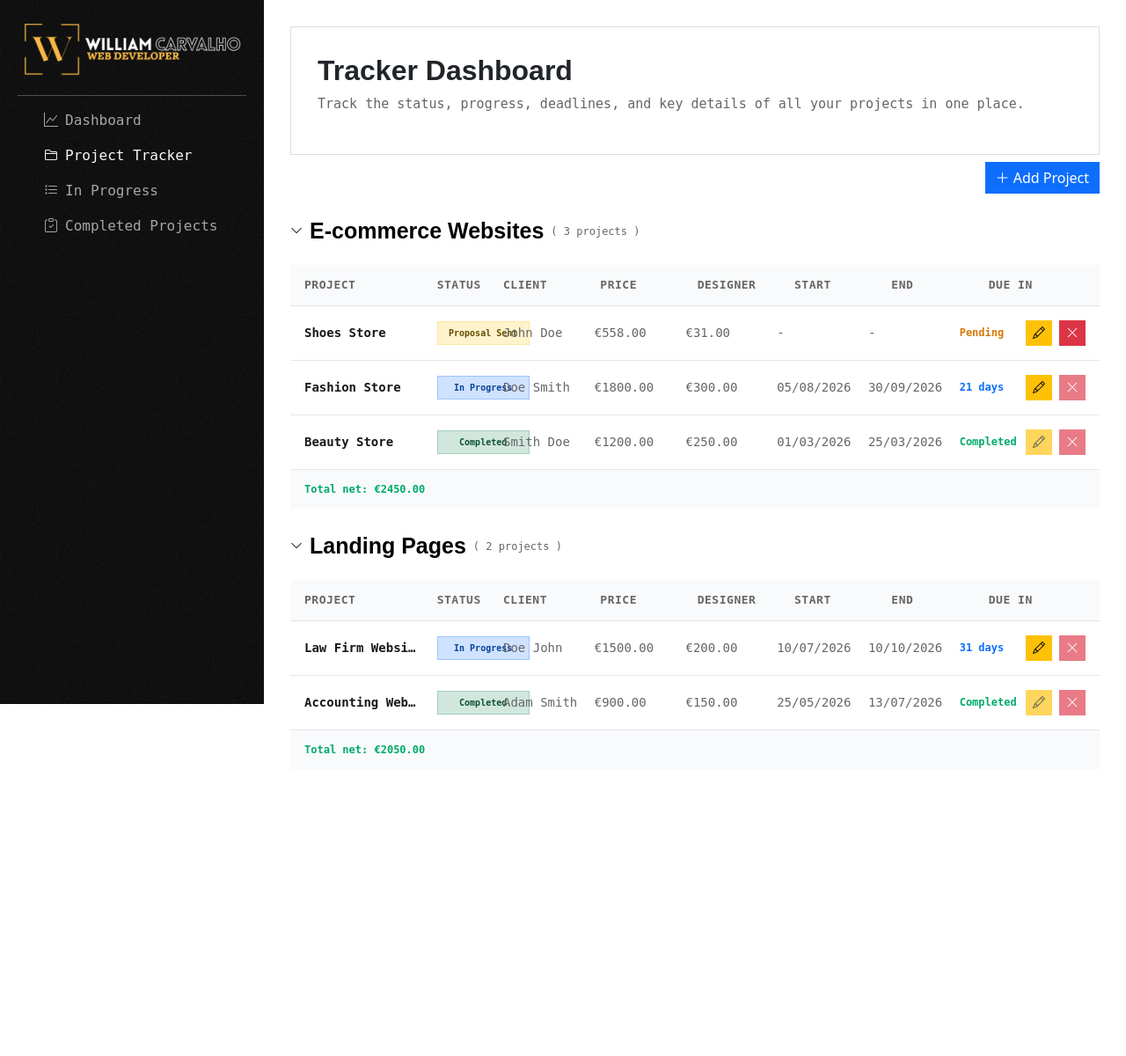
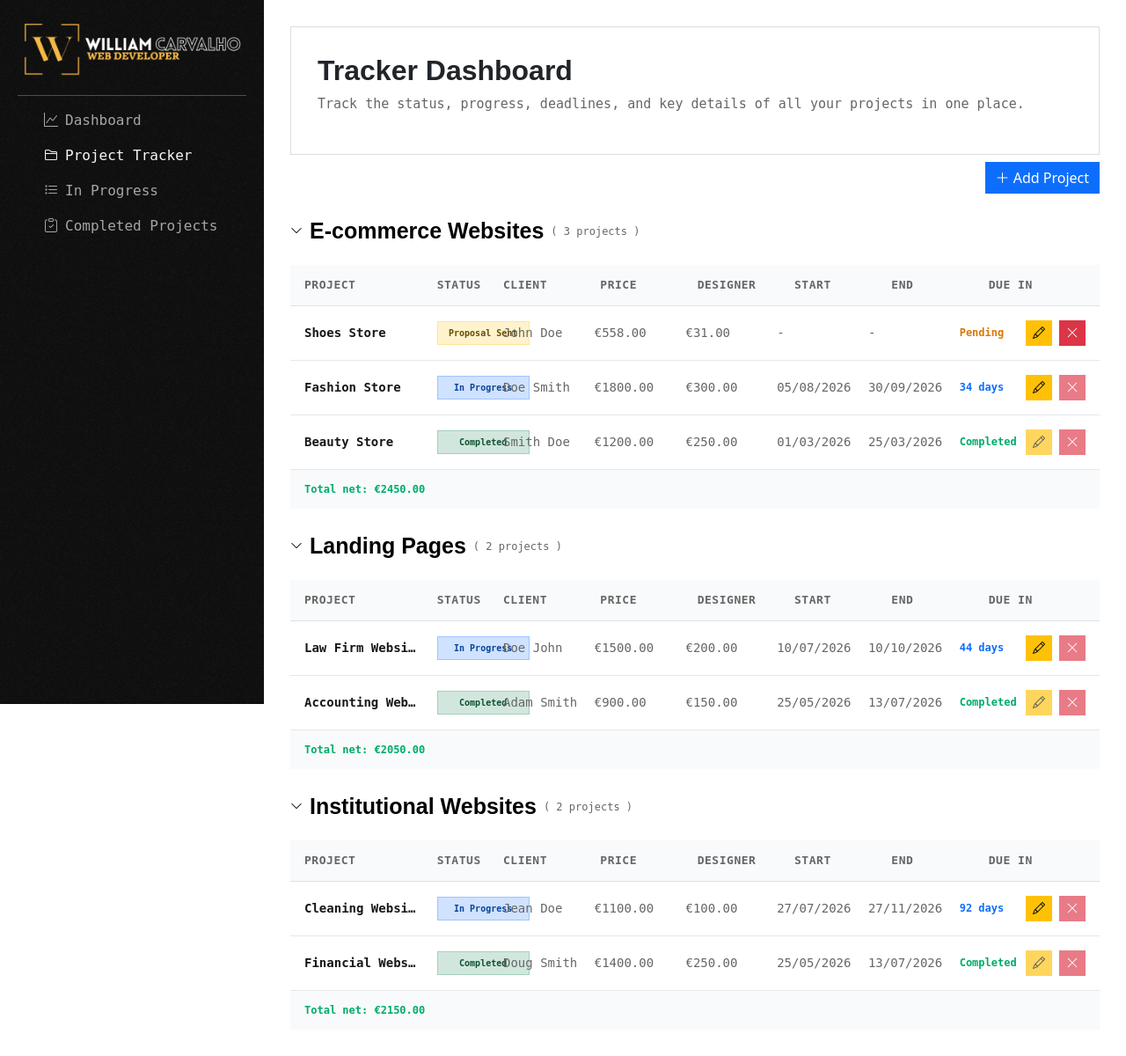
Before and after one commit to williamcarvalhodev/project-management-flask, a Flask app: page /project_tracker in a window 1280 px wide. Shown: the whole page at 88% size. Before the commit the page ends 856 px from the top, so only its background shows below. Run offline with Flask 3, Linux system fonts and the light colour scheme.

Commit message:
start approved projects with dates and tasks

```diff
--- a/app.py
+++ b/app.py
@@ -73,6 +73,29 @@ def dashboard():
 
 @app.route("/project_tracker")
 def project_tracker():
+    current_date = datetime.now().date()
+
+    # Calculate days left for active projects
+    for group in project_groups:
+        for project in group.projects:
+
+            if project.status == "In Progress":
+                end_date = datetime.strptime(
+                    project.end,
+                    "%d/%m/%Y"
+                ).date()
+
+                days_left = (end_date - current_date).days
+
+                if days_left > 0:
+                    project.days_left = f"{days_left} days"
+
+                elif days_left == 0:
+                    project.days_left = "Today"
+
+                else:
+                    project.days_left = "Overdue"
+
     return render_template(
         "project_tracker.html",
         project_groups=project_groups
@@ -121,6 +144,52 @@ def add_project():
 
     # Add the project to the selected group
     selected_group.add_project(new_project)
+
+    return redirect(url_for("project_tracker"))
+
+
+@app.route("/projects/<int:project_id>/start", methods=["POST"])
+def start_project(project_id):
+    start_date = request.form["start"]
+    end_date = request.form["end"]
+
+    # Convert dates to dd/mm/yyyy
+    start_date = datetime.strptime(
+        start_date,
+        "%Y-%m-%d"
+    ).strftime("%d/%m/%Y")
+
+    end_date = datetime.strptime(
+        end_date,
+        "%Y-%m-%d"
+    ).strftime("%d/%m/%Y")
+
+    # Find the project and start it
+    for group in project_groups:
+        for project in group.projects:
+
+            if project.project_id == project_id:
+
+                project.start = start_date
+                project.end = end_date
+
+                project.status = "In Progress"
+                project.status_class = "status-in-progress"
+                project.accepted = True
+
+                # Set tasks based on project category
+                if group.name == "E-commerce Websites":
+                    project.total_tasks = 23
+
+                elif group.name == "Landing Pages":
+                    project.total_tasks = 18
+
+                elif group.name == "Institutional Websites":
+                    project.total_tasks = 16
+
+                project.completed_tasks = 0
+
+                return redirect(url_for("project_tracker"))
 
     return redirect(url_for("project_tracker"))
 
--- a/data/tracker_data.py
+++ b/data/tracker_data.py
@@ -30,6 +30,8 @@ ecommerce_projects = [
         days_left="Completed",
         days_left_class="project-completed",
         accepted=True,
+        total_tasks=23,
+        completed_tasks=23,
         invoice_required=True,
         project_link="https://williamcarvalhodev.github.io/run-together/",
         completed_date="20/03/2026"
@@ -48,8 +50,8 @@ ecommerce_projects = [
         days_left="21 days",
         days_left_class="project-in-progress",
         accepted=True,
-        total_tasks=10,
-        completed_tasks=10
+        total_tasks=23,
+        completed_tasks=18
     )
 ]
 
@@ -68,8 +70,8 @@ landing_pages_projects = [
         days_left="31 days",
         days_left_class="project-in-progress",
         accepted=True,
-        total_tasks=10,
-        completed_tasks=3
+        total_tasks=18,
+        completed_tasks=7
     ),
 
     Project(
@@ -85,6 +87,47 @@ landing_pages_projects = [
         days_left="Completed",
         days_left_class="project-completed",
         accepted=True,
+        total_tasks=18,
+        completed_tasks=18,
+        invoice_required=True,
+        project_link="https://williamcarvalhodev.com",
+        completed_date="13/07/2026"
+    )
+]
+
+institutional_websites = [
+    Project(
+            project_id=6,
+            name="Cleaning Website",
+            status="In Progress",
+            status_class="status-in-progress",
+            client="Jean Doe",
+            price=1100.00,
+            designer_cost=100.00,
+            start="27/07/2026",
+            end="27/11/2026",
+            days_left="31 days",
+            days_left_class="project-in-progress",
+            accepted=True,
+            total_tasks=16,
+            completed_tasks=3
+    ),
+
+    Project(
+        project_id=6,
+        name="Financial Website",
+        status="Completed",
+        status_class="status-completed",
+        client="Doug Smith",
+        price=1400.00,
+        designer_cost=250.00,
+        start="25/05/2026",
+        end="13/07/2026",
+        days_left="Completed",
+        days_left_class="project-completed",
+        accepted=True,
+        total_tasks=16,
+        completed_tasks=16,
         invoice_required=True,
         project_link="https://williamcarvalhodev.com",
         completed_date="13/07/2026"
@@ -103,5 +146,11 @@ project_groups = [
         group_id=2,
         name="Landing Pages",
         projects=landing_pages_projects
+    ),
+
+    ProjectGroup(
+        group_id=3,
+        name="Institutional Websites",
+        projects=institutional_websites
     )
 ]
--- a/templates/project_tracker.html
+++ b/templates/project_tracker.html
@@ -236,11 +236,8 @@
                                 <!-- Delete button -->
                                 <form method="POST"
                                     action="{{ url_for('delete_project', project_id=project.project_id) }}">
-                                    <button type="submit"
-                                        class="btn btn-sm btn-danger border-0 rounded-0"
-                                        {% if project.status !="Proposal Sent" %}
-                                            disabled
-                                        {% endif %}>
+                                    <button type="submit" class="btn btn-sm btn-danger border-0 rounded-0" {% if
+                                        project.status !="Proposal Sent" %} disabled {% endif %}>
                                         <i class="bi bi-x-lg"></i>
                                     </button>
                                 </form>
@@ -249,71 +246,54 @@
                     </div>
                 </article>
 
-                <!-- Edit Project Modal -->
+                <!-- Start Project Modal -->
+                {% if project.status == "Proposal Sent" %}
                 <div class="modal fade" id="editProjectModal{{ project.project_id }}" tabindex="-1" aria-hidden="true">
                     <div class="modal-dialog">
                         <div class="modal-content border-0 rounded-0">
+                            <!-- Modal header -->
                             <div class="modal-header">
-                                <h5 class="modal-title">
-                                    Edit Project
-                                </h5>
-
+                                <h5 class="modal-title">Start Project</h5>
                                 <button type="button" class="btn-close" data-bs-dismiss="modal" aria-label="Close">
                                 </button>
                             </div>
 
-                            <div class="modal-body">
-                                <form id="editProjectForm{{ project.project_id }}">
+                            <!-- Project form -->
+                            <form method="POST" action="{{ url_for('start_project', project_id=project.project_id) }}">
+                                <div class="modal-body">
+                                    <p>
+                                        <strong>{{ project.name }}</strong>
+                                    </p>
+
+                                    <!-- Start date -->
                                     <div class="mb-3">
-                                        <label class="form-label">
-                                            Project Name
-                                        </label>
-                                        <input type="text" name="name" class="form-control" value="{{ project.name }}">
+                                        <label class="form-label">Start Date</label>
+                                        <input type="date" name="start" class="form-control" required>
                                     </div>
+
+                                    <!-- End date -->
                                     <div class="mb-3">
-                                        <label class="form-label">
-                                            Status
-                                        </label>
-                                        <input type="text" name="status" class="form-control"
-                                            value="{{ project.status }}">
+                                        <label class="form-label">End Date</label>
+                                        <input type="date" name="end" class="form-control" required>
                                     </div>
-                                    <div class="mb-3">
-                                        <label class="form-label">
-                                            Client
-                                        </label>
-                                        <input type="text" name="client" class="form-control"
-                                            value="{{ project.client }}">
-                                    </div>
-                                    <div class="mb-3">
-                                        <label class="form-label">
-                                            Price
-                                        </label>
-                                        <input type="number" name="price" step="0.01" class="form-control"
-                                            value="{{ project.price }}">
-                                    </div>
-                                    <div class="mb-3">
-                                        <label class="form-label">
-                                            Designer Cost
-                                        </label>
+                                </div>
 
-                                        <input type="number" name="designer_cost" step="0.01" class="form-control"
-                                            value="{{ project.designer_cost }}">
-                                    </div>
-                                </form>
-                            </div>
-
-                            <div class="modal-footer">
-                                <button type="button" class="btn btn-secondary border-0 rounded-0"
-                                    data-bs-dismiss="modal">
-                                    Cancel
-                                </button>
-                                <button type="button" class="btn btn-primary border-0 rounded-0">
-                                    Save Changes
-                                </button>
-                            </div>
+                                <!-- Modal actions -->
+                                <div class="modal-footer">
+                                    <button type="button" class="btn btn-secondary border-0 rounded-0"
+                                        data-bs-dismiss="modal">
+                                        Cancel
+                                    </button>
+                                    <button type="submit" class="btn btn-primary border-0 rounded-0">
+                                        Start Project
+                                    </button>
+                                </div>
+                            </form>
                         </div>
                     </div>
                 </div>
+
+                {% endif %}
                 {% endfor %}
 
                 <!-- Projects summary -->
```
